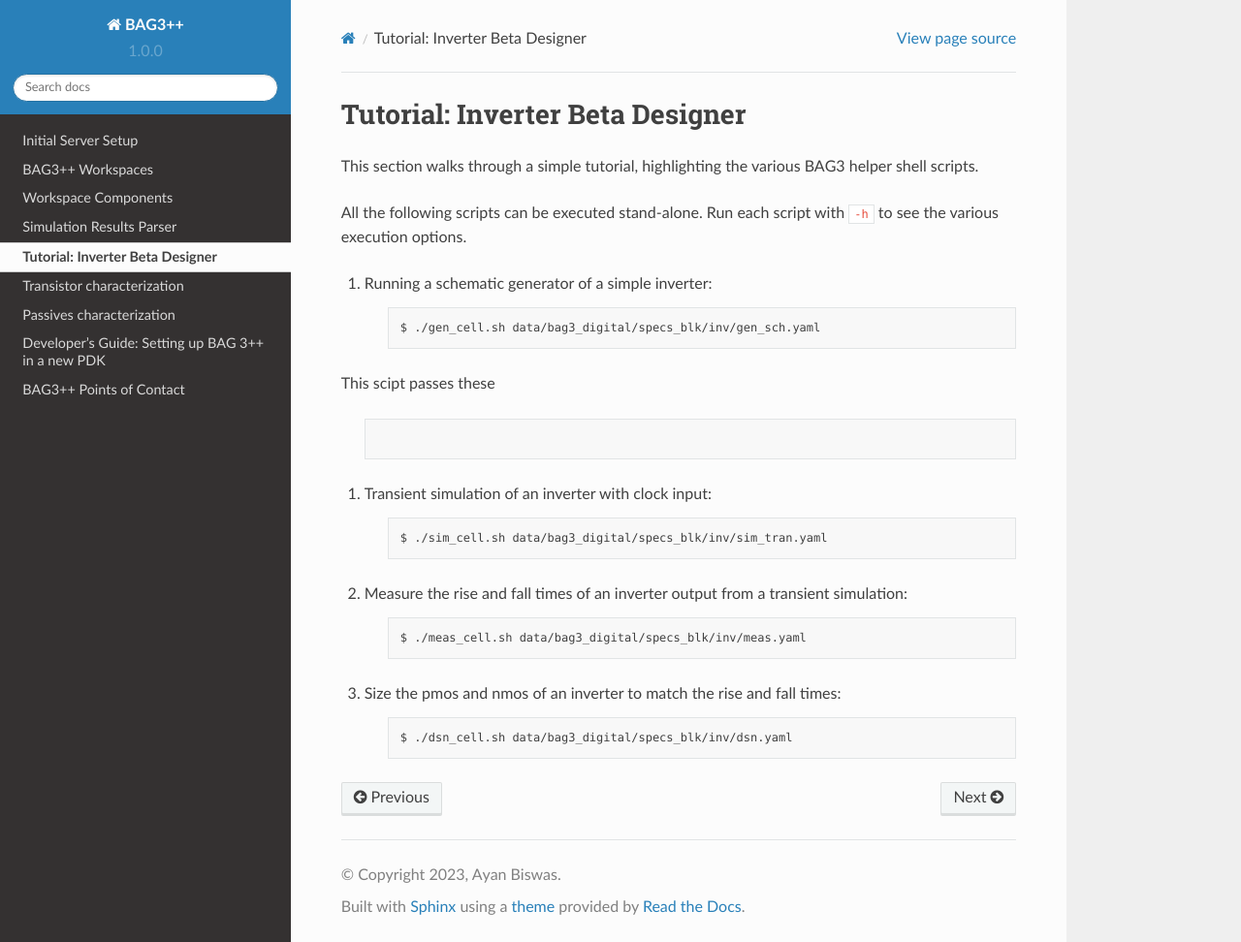
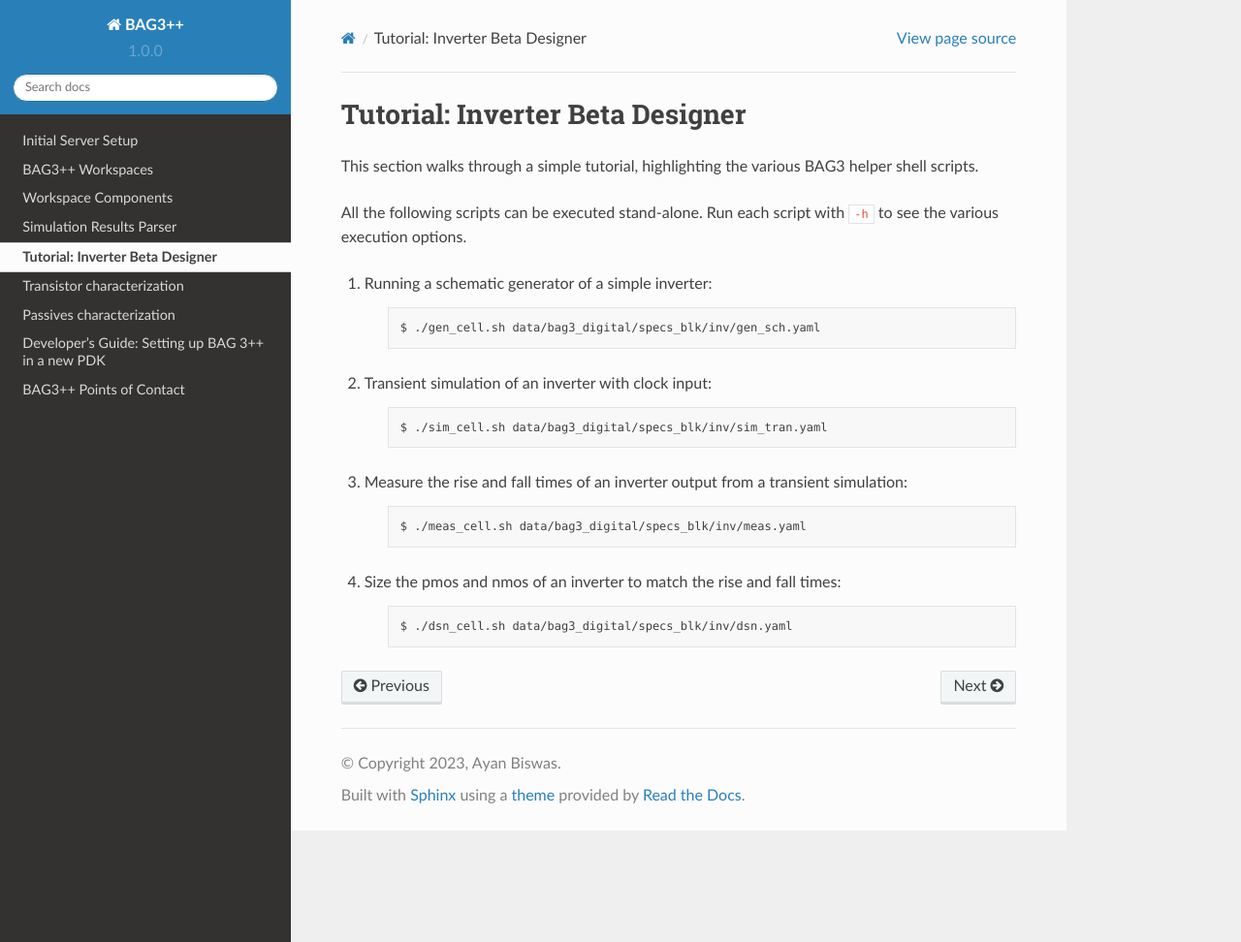
Before and after one commit to ucb-art/bag3_readthedocs, a Sphinx documentation site: the page built from docs/source/inverter_beta_designer.rst, in a window 1280 px wide and 972 px high. Shown: the whole window at 97% size. Built offline with Sphinx 7.4.7 and the Read the Docs theme 2.0.0, drawn with Linux system fonts in a browser that asks for light colours.

Commit message:
Update inverter_beta_designer.rst

```diff
--- a/docs/source/inverter_beta_designer.rst
+++ b/docs/source/inverter_beta_designer.rst
@@ -11,12 +11,6 @@ various execution options.
     .. code-block:: bash
 
         $ ./gen_cell.sh data/bag3_digital/specs_blk/inv/gen_sch.yaml
-
-This scipt passes these
-
-    .. code-block:: yaml
-
-
 
 #. Transient simulation of an inverter with clock input:
 
```
